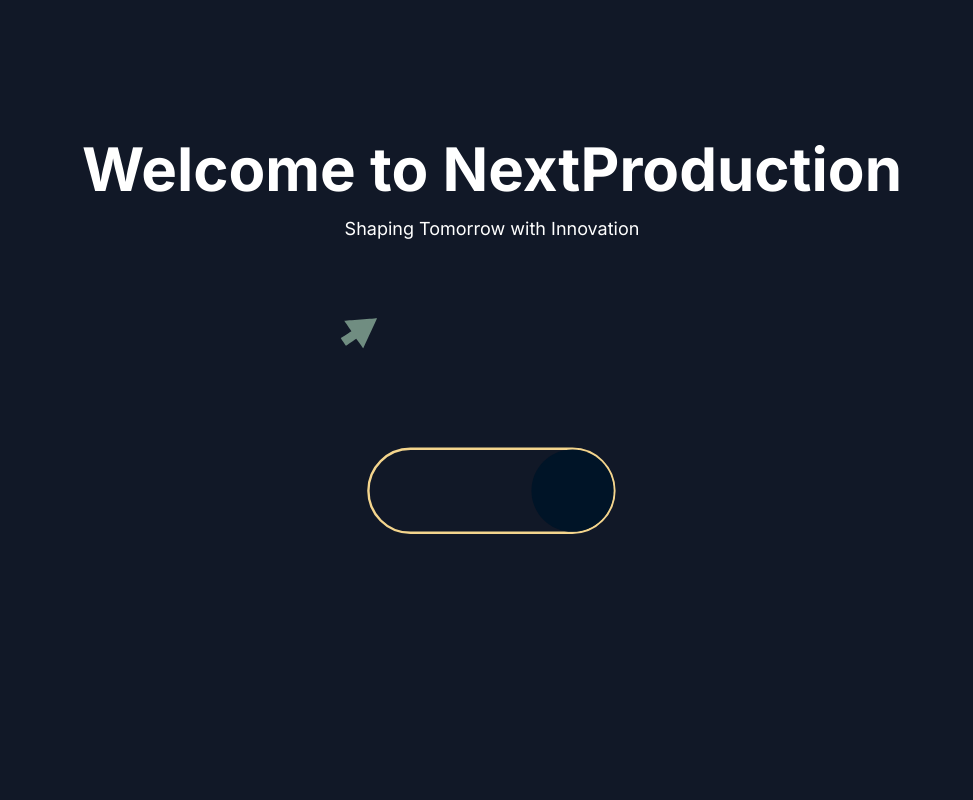
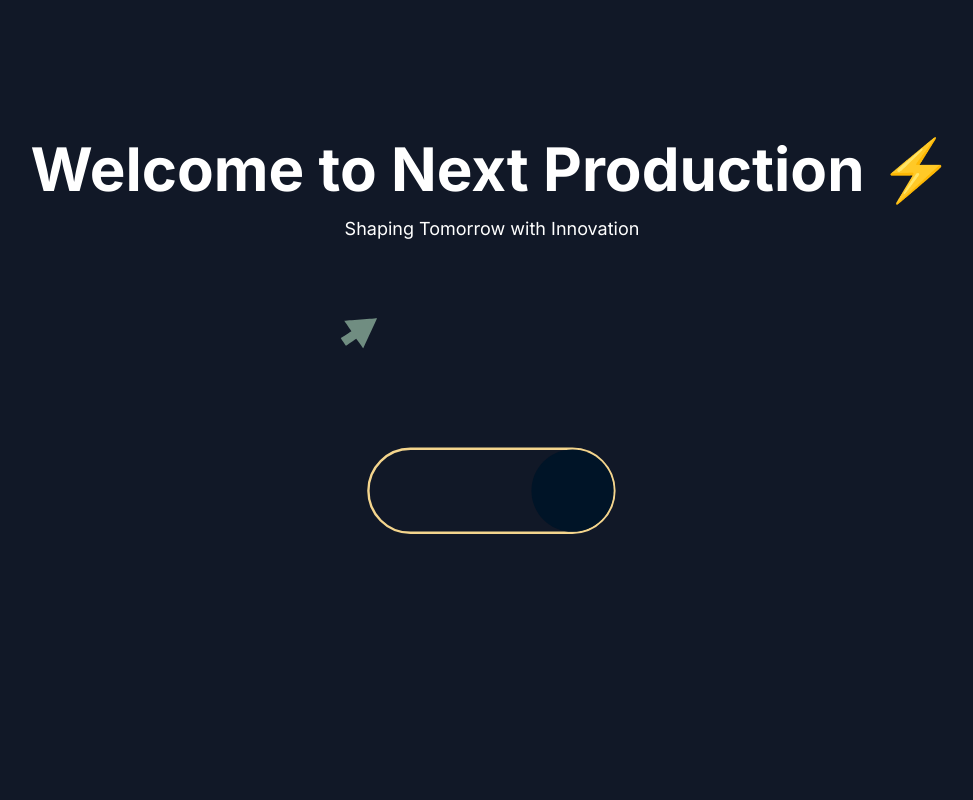
Before and after one commit to NextProduction/nextproduction.github.io, a Next.js app: page / in a window 1280 px wide. Shown: the top 800 px of the page, without its empty margins (148-1121 px from the left). Built offline with nearby package versions, Linux system fonts and the light colour scheme.

Commit message:
Test Workflows -Update Landing.js

```diff
--- a/components/Landing.js
+++ b/components/Landing.js
@@ -27,7 +27,7 @@ const LandingPage = () => {
             >
                 <div className="text-center">
                     <h1 className="text-4xl md:text-6xl font-bold my-4">
-                        Welcome to NextProduction
+                        Welcome to Next Production ⚡
                         {log()}
                     </h1>
                     <p className="mt-4 text-lg">
```
